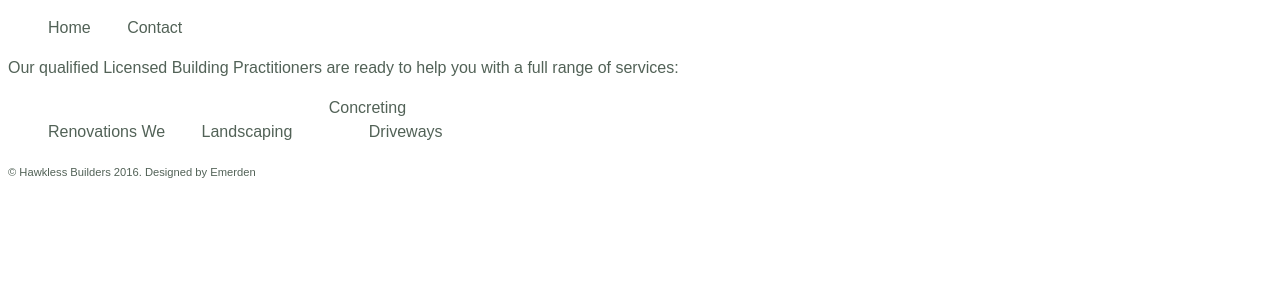
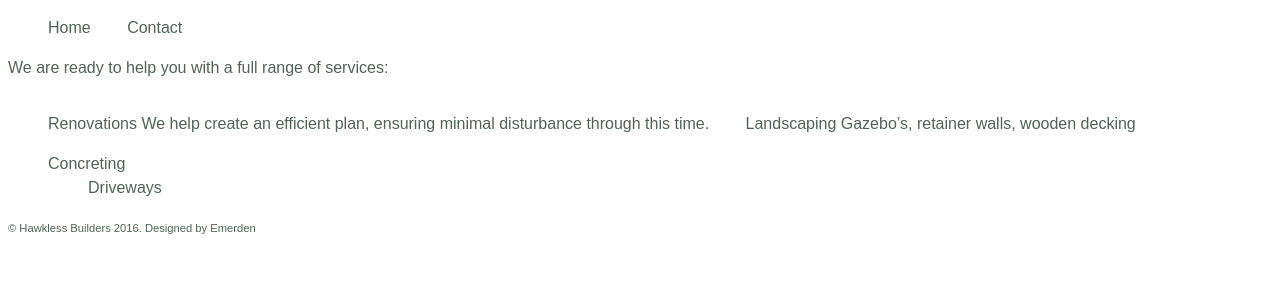
Before and after one commit to sarahhawkless/hawklessbuilders-site, a Jekyll site: the page built from what-we-do.markdown, in a window 1280 px wide. Shown: the top 300 px of the page. Built offline with Jekyll 4.4.1, drawn with Linux system fonts in a browser that asks for light colours.

Commit message:
Updated What We Do

```diff
--- a/what-we-do.markdown
+++ b/what-we-do.markdown
@@ -4,10 +4,13 @@ date: 2016-12-11 09:17:00 Z
 layout: default
 ---
 
-Our qualified Licensed Building Practitioners are ready to help you with a full range of services:
+We are ready to help you with a full range of services:
 
 * Renovations
-We
+We help create an efficient plan, ensuring minimal disturbance through this time.
+
 * Landscaping
+Gazebo's, retainer walls, wooden decking
 * Concreting
   * Driveways
+  *
```
